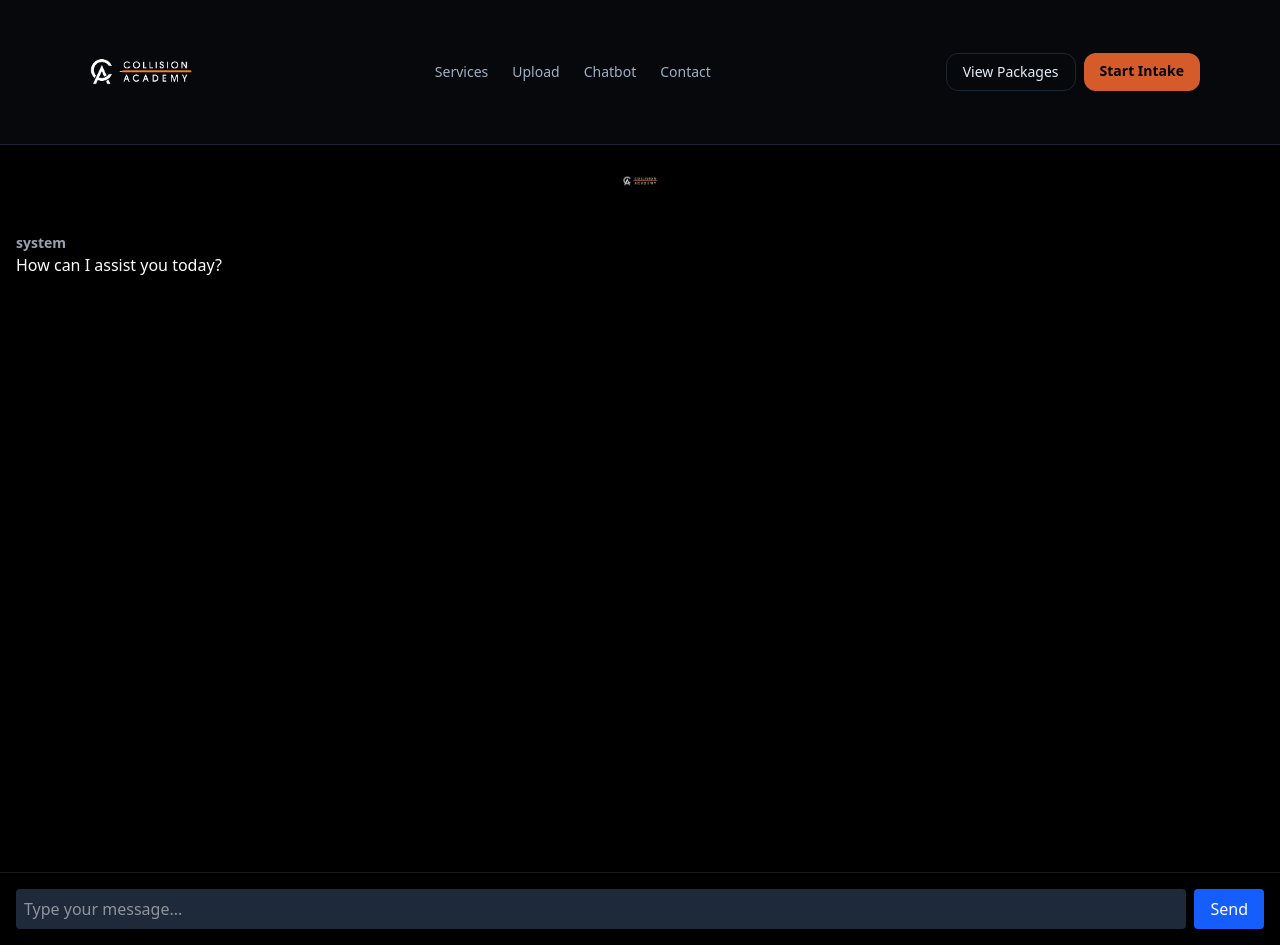
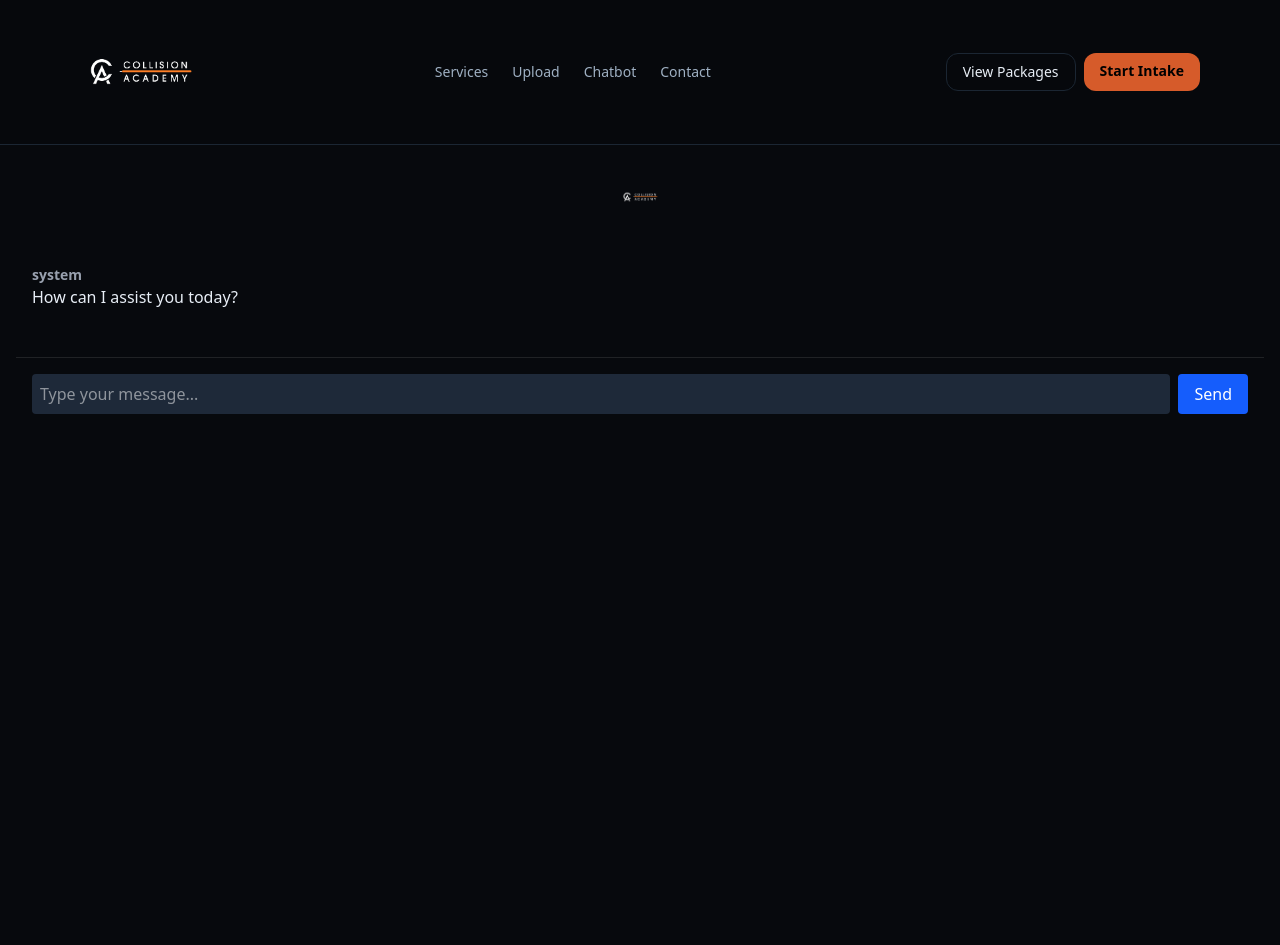
Before and after one commit to Collision-IQ/Collision-IQ, a Next.js app: page /widget in a window 1280 px wide. After the commit the page ends 800 px from the top, so only its background shows below. Built offline with nearby package versions, Linux system fonts and the light colour scheme.

Commit message:
route revision

```diff
--- a/src/app/widget/page.tsx
+++ b/src/app/widget/page.tsx
@@ -49,7 +49,7 @@ export default function ChatWidget() {
   };
 
   return (
-    <div className="flex flex-col min-h-screen bg-black text-white">
+    <div className="flex-1 overflow-y-auto p-4 space-y-4 max-h-[60vh]">
       {/* Header with logo (optional) */}
       <div className="p-4">
         <img
```
